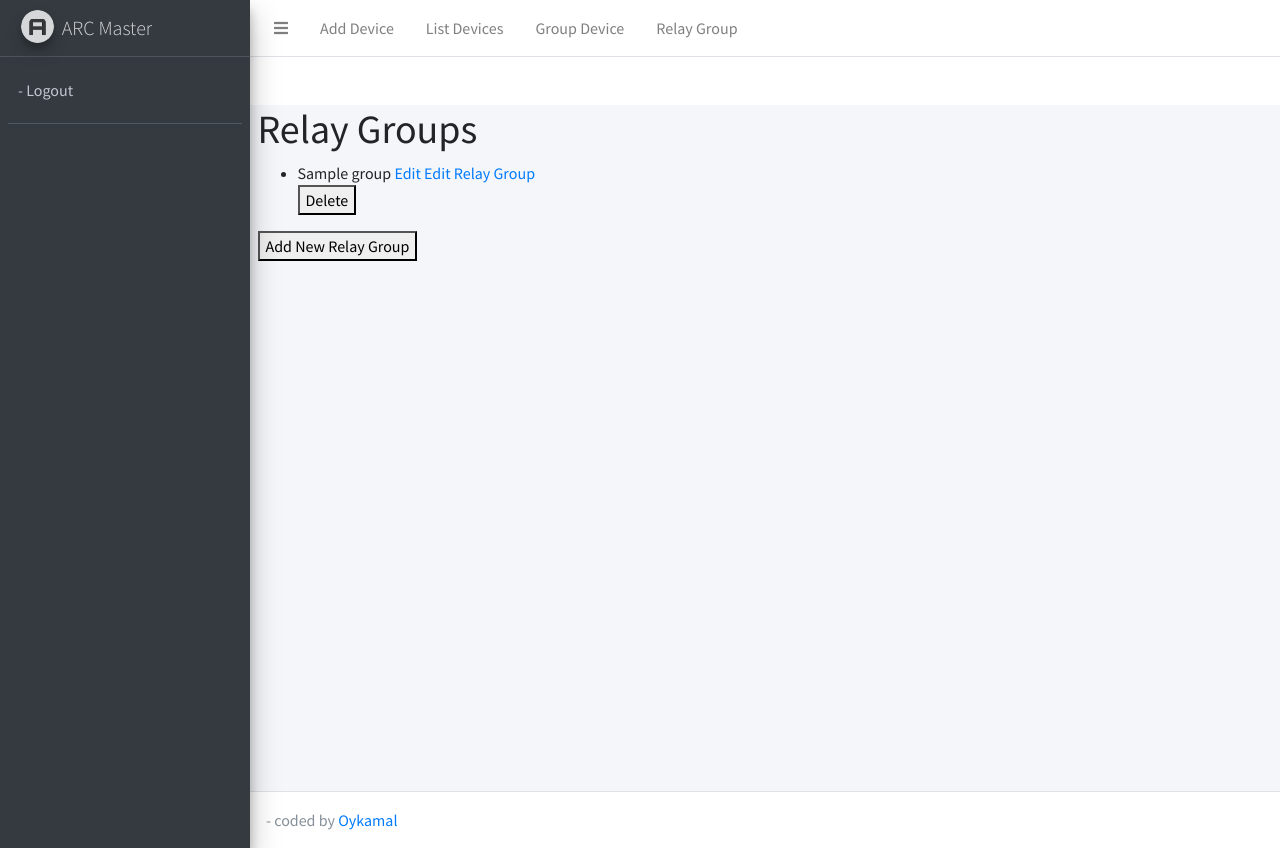
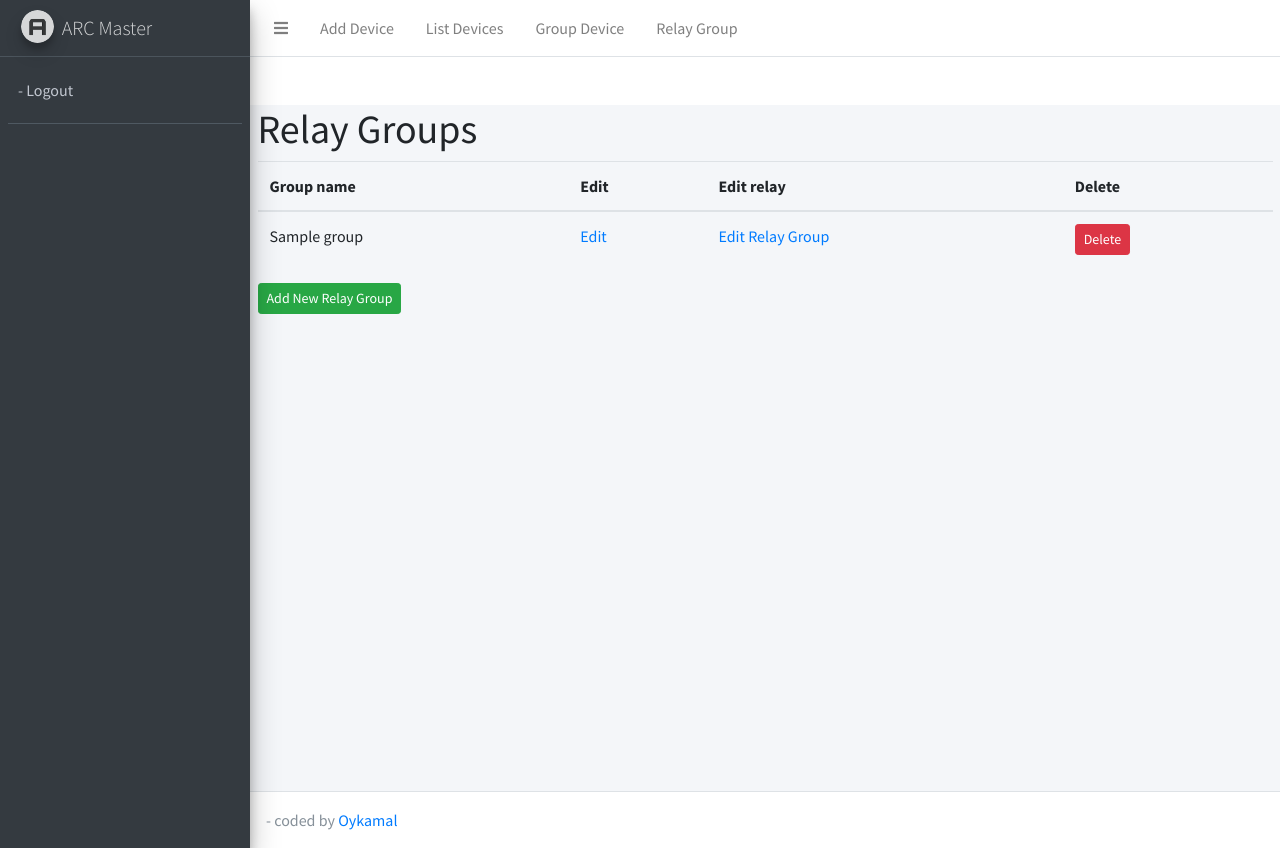
Before and after one commit to oyekamal/ARC---v4.0.0, a Flask app: page /relay_groups in a window 1280 px wide. Run offline with Flask 3, Linux system fonts and the light colour scheme; tables that the repository leaves empty hold one stand-in row (values such as "Sample post"); style sheets or scripts are compiled from the project's sources; some libraries are stand-ins or nearby versions.

Commit message:
group html updated

```diff
--- a/apps/templates/devices/edit_relay_group.html
+++ b/apps/templates/devices/edit_relay_group.html
@@ -43,7 +43,7 @@
         <label for="is_on">Is On:</label>
         <input type="checkbox" name="is_on" {% if relay_group.is_on %}checked{% endif %}>
         <br>
-        <button type="submit">Save Changes</button>
+        <button class="btn btn-success btn-sm" type="submit">Save Changes</button>
     </form>
 </div>
 </div>
--- a/apps/templates/devices/relay_groups.html
+++ b/apps/templates/devices/relay_groups.html
@@ -36,20 +36,35 @@
 <div class="content-wrapper">
     <div class="container mt-5">
     <h1>Relay Groups</h1>
-    <ul>
-        {% for group in relay_groups %}
-            <li>
-                {{ group.group_name }}
-                <a href="{{ url_for('device_blueprint.edit_relay_group', relay_group_id=group.id) }}">Edit</a>
-                <a href="{{ url_for('device_blueprint.add_or_remove_relay_from_group', group_id=group.id) }}">Edit Relay Group</a>
-                <form method="POST" action="{{ url_for('device_blueprint.delete_relay_group', relay_group_id=group.id) }}">
-                    <button type="submit" onclick="return confirm('Are you sure you want to delete this group?')">Delete</button>
-                </form>
-            </li>
-        {% endfor %}
-    </ul>
+    <table class="table">
+        <thead>
+            <tr>
+                <th>Group name</th>
+                <th>Edit</th>
+                <th>Edit relay</th>
+                <th>Delete</th>
+            </tr>
+        </thead>
+        <tbody>
+            {% for group in relay_groups %}
+                <tr>
+                    <td>{{ group.group_name }}</td>
+                    <td><a href="{{ url_for('device_blueprint.edit_relay_group', relay_group_id=group.id) }}">Edit</a></td>
+                    <td>
+                        <a href="{{ url_for('device_blueprint.add_or_remove_relay_from_group', group_id=group.id) }}">Edit Relay Group</a>
+                    </td>
+                    <td>
+                        <form method="POST" action="{{ url_for('device_blueprint.delete_relay_group', relay_group_id=group.id) }}">
+                            <button type="submit" class="btn btn-danger btn-sm" onclick="return confirm('Are you sure you want to delete this group?')">Delete</button>
+                        </form>
+                    </td>
+                </tr>
+                {% endfor %}
 
-    <a href="{{ url_for('device_blueprint.add_relay_group') }}"><button>Add New Relay Group</button></a>
+        </tbody>
+    </table>
+
+    <a href="{{ url_for('device_blueprint.add_relay_group') }}"><button  class="btn btn-success btn-sm">Add New Relay Group</button></a>
 </div>
 </div>
 {% endblock content %}
```
